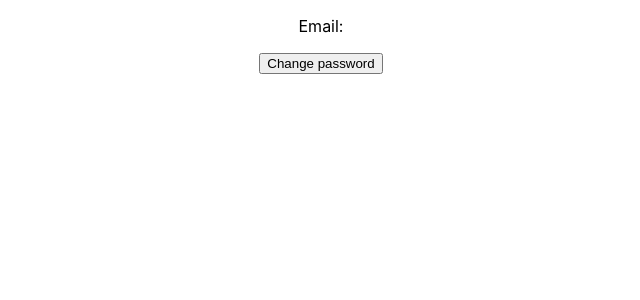
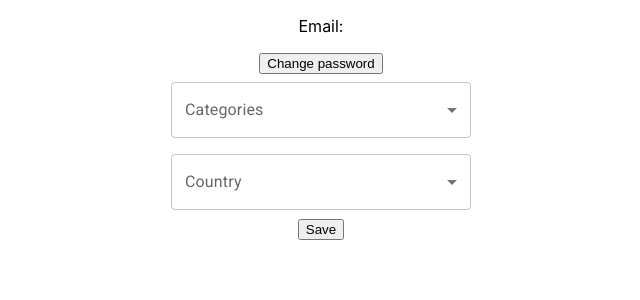
Before and after one commit to muichc/NewsFeed, a React (Create React App) app in the folder client/: page /profile in a window 1280 px wide. Shown: the top 300 px of the page, without its empty margins (319-959 px from the left). Built offline with nearby package versions, Linux system fonts and the light colour scheme.

Commit message:
Implements ability for users to view, save, and delete categories associated with them from the user profile page

```diff
--- a/client/src/components/CategoryMenu.tsx
+++ b/client/src/components/CategoryMenu.tsx
@@ -29,7 +29,6 @@ const getStyles =(name: string, categoryName: string[], theme: Theme) => {
 
 const CategoryMenu = (props: CategorySelectionProps) => {
     const theme = useTheme();
-
     const handleChange = (event: SelectChangeEvent<typeof props.selected>) => {
         const {
             target: { value },
@@ -52,11 +51,12 @@ const CategoryMenu = (props: CategorySelectionProps) => {
                 MenuProps={MenuProps}
                 >
                 {props.categories.map((category) => {
+                    let processedCategoryName = ''
                     if (category.type === props.type) {
                         if (category.type === 'categories') {
-                            category.name = capitalize(category.name)
+                            processedCategoryName= capitalize(category.name)
                         } else {
-                            category.name = category.name.toUpperCase()
+                            processedCategoryName = category.name.toUpperCase()
                         }
                         return(
                             <MenuItem
@@ -64,7 +64,7 @@ const CategoryMenu = (props: CategorySelectionProps) => {
                                 value={category.name}
                                 style={getStyles(category.name, props.selected, theme)}
                             >
-                            {category.name}
+                            {processedCategoryName}
                             </MenuItem>
                         )
                     }
--- a/client/src/models/category.ts
+++ b/client/src/models/category.ts
@@ -10,12 +10,12 @@ class CategoryModel {
                 "Content-Type": "application/json"
             },
         }).then((response) => {
-            console.log(response)
             return response.json()
         }
             )
     }
     static saveCategories = (categories: string[]) => {
+        console.log("requesting server to save categories now...")
         return fetch(`${URL}/category/save`, {
             method: 'POST',
             headers: {
@@ -23,7 +23,17 @@ class CategoryModel {
             },
             body: JSON.stringify({categories, user:localStorage.getItem('user')})
         }).then((response) => {
-            console.log(response)
+            return response.json()
+        })
+    }
+    static deleteCategories = (categories: string[]) => {
+        return fetch(`${URL}/category/delete`, {
+            method: 'DELETE',
+            headers: {
+                "Content-Type": "application/json"
+            },
+            body: JSON.stringify({categories, user:localStorage.getItem('user')})
+        }).then((response) => {
             return response.json()
         })
     }
--- a/client/src/pages/Home.tsx
+++ b/client/src/pages/Home.tsx
@@ -1,4 +1,8 @@
 import React, {useState, useEffect} from 'react'
+import { useSetRecoilState } from 'recoil';
+import { allCategoriesState } from '../recoil/atoms'
+import { CategoryData } from '../global/types'
+import CategoryModel from '../models/category'
 import { Header } from '../components/Header'
 import { NewsFeed } from '../containers/NewsFeed'
 
@@ -6,13 +10,32 @@ import { NewsFeed } from '../containers/NewsFeed'
 
 const Home = () => {
 
-    const currentUser = localStorage.getItem('user')
-    let loggedIn;
-    if(currentUser) {
-        loggedIn = true;
-    } else {
-        loggedIn = false;
+    const [categoryArray, setCategoryArray] = useState<CategoryData[]>([])
+    const [error, setError] = useState('')
+    const setAllCategories = useSetRecoilState(allCategoriesState)
+
+
+    const fetchCategories = async () => {
+        const response = await CategoryModel.all()
+        if (response.status === 200) {
+            setCategoryArray(response.categories)
+        } else {
+            setError('Error fetching categories, please try again')
+        }
     }
+
+    useEffect(() => {
+        fetchCategories()
+
+    }, [])
+
+    useEffect(() => {
+        if (error) {
+            console.log(error)
+        } else {
+            setAllCategories(categoryArray)
+        }
+    }, [categoryArray])
 
     return (
         <div>
--- a/client/src/pages/Login.tsx
+++ b/client/src/pages/Login.tsx
@@ -1,11 +1,13 @@
 import React, { useState } from 'react'
 import { useNavigate } from 'react-router-dom'
 import AuthModel from '../models/auth'
-
+import { userState, userCategoriesState } from '../recoil/atoms'
+import { useSetRecoilState } from 'recoil';
 
 
 const Login = () => {
-
+    const setUser = useSetRecoilState(userState)
+    const setCategories = useSetRecoilState(userCategoriesState)
     const [userEmail, setUserEmail] = useState("")
     const [userPassword, setUserPassword] = useState("")
     const [error, setError] = useState("")
@@ -13,11 +15,18 @@ const Login = () => {
 
     const handleSubmit = async (event: React.FormEvent<HTMLFormElement>) => {
         event.preventDefault();
-
         const response  = await AuthModel.login({email:userEmail, password:userPassword})
-        console.log("response", response)
         if (response.status === 200) {
             localStorage.setItem('user', userEmail)
+            setUser(response.user)
+            const categoryArray = []
+            console.log(response.categories)
+            if (response.categories.length > 0 ){
+                for (let category of response.categories) {
+                    categoryArray.push(category.name)
+                }
+            }
+            setCategories(categoryArray)
             navigate("/")
         } else {
             setError("Something went wrong, please try again");
--- a/client/src/pages/UserProfile.tsx
+++ b/client/src/pages/UserProfile.tsx
@@ -1,18 +1,72 @@
-import React from 'react'
+import React, { useState } from 'react'
 import { useNavigate } from 'react-router-dom'
-import AuthModel from '../models/auth'
+import { useRecoilValue } from 'recoil'
+import { userCategoriesState, allCategoriesState } from '../recoil/atoms'
+import CategoryMenu from '../components/CategoryMenu'
+import CategoryModel from '../models/category'
 
 const UserProfile = () => {
+
     const userEmail = localStorage.getItem('user')
+    const userCategories = useRecoilValue(userCategoriesState)
+    const [selectedCategories, setSelectedCategories] = useState<string[]>(userCategories)
+    const allCategories = useRecoilValue(allCategoriesState)
+    const [error, setError] = useState<string>('')
     const navigate = useNavigate()
+
     const handleClick = () => {
         navigate('/changepw')
+    }
+
+    const processDeleted = (userCategories: string[], selectedCategories:string[]) => {
+        const deletedCategories : string[] = []
+        for (let category of userCategories) {
+            const name : string = category.toLowerCase()
+            if (!(selectedCategories.includes(name))) {
+                deletedCategories.push(name)
+            }
+        }
+        return deletedCategories
+    }
+
+    const processAdded = (userCategories: string[], selectedCategories:string[]) => {
+        const addCategories : string[] = []
+        for (let category of selectedCategories) {
+            const name : string = category.toLowerCase()
+            if (!(userCategories.includes(name))) {
+                addCategories.push(name)
+            }
+        }
+        return addCategories
+    }
+
+    const handleSave = async (event: React.MouseEvent<HTMLButtonElement>) => {
+        event.preventDefault()
+        const deletedCategories = processDeleted(userCategories, selectedCategories)
+        const addCategories = processAdded(userCategories, selectedCategories)
+        if (deletedCategories.length > 0) {
+            const deleteResponse = await CategoryModel.deleteCategories(deletedCategories)
+            if (deleteResponse.status !== 200) {
+                setError("Something went wrong, categories could not be deleted, please try again later")
+            }
+        }
+        if (addCategories.length > 0) {
+            const addResponse = await CategoryModel.saveCategories(addCategories)
+            if (addResponse.status !== 200) {
+                setError("Something went wrong, categories could not be added, please try again later")
+            }
+        }
+        navigate('/profile')
     }
 
     return (
         <div>
             <p>Email: {userEmail}</p>
             <button onClick={handleClick}>Change password</button>
+            { error? <p>{error}</p> : ''}
+            <CategoryMenu {...{ type: 'categories', categories: allCategories, selected: selectedCategories, setCategories: setSelectedCategories}}/>
+            <CategoryMenu {...{ type: 'country', categories: allCategories, selected: selectedCategories, setCategories: setSelectedCategories}}/>
+            <button onClick={handleSave}>Save</button>
         </div>
     )
 }
--- a/client/src/recoil/atoms.ts
+++ b/client/src/recoil/atoms.ts
@@ -1,6 +1,18 @@
 import { atom } from 'recoil'
+import { CategoryData } from '../global/types'
+
 
 export const userState = atom({
     key:'userState',
     default: null
 })
+
+export const userCategoriesState = atom({
+    key:'userCategories',
+    default: null || [] as string[]
+})
+
+export const allCategoriesState = atom({
+    key:'allCategoriesState',
+    default: [] as CategoryData[]
+})
```
Also changed, not shown: client/src/recoil/selectors.ts (+17 -1 lines).
